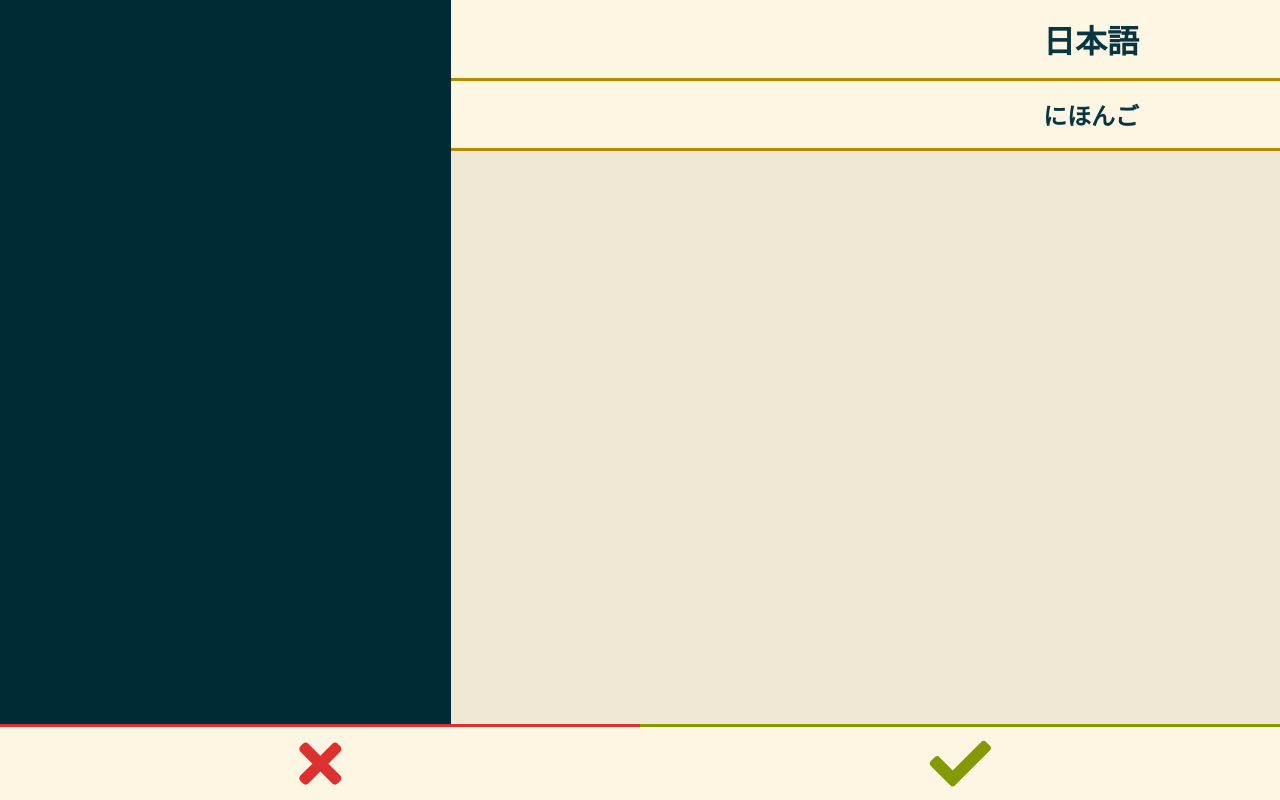
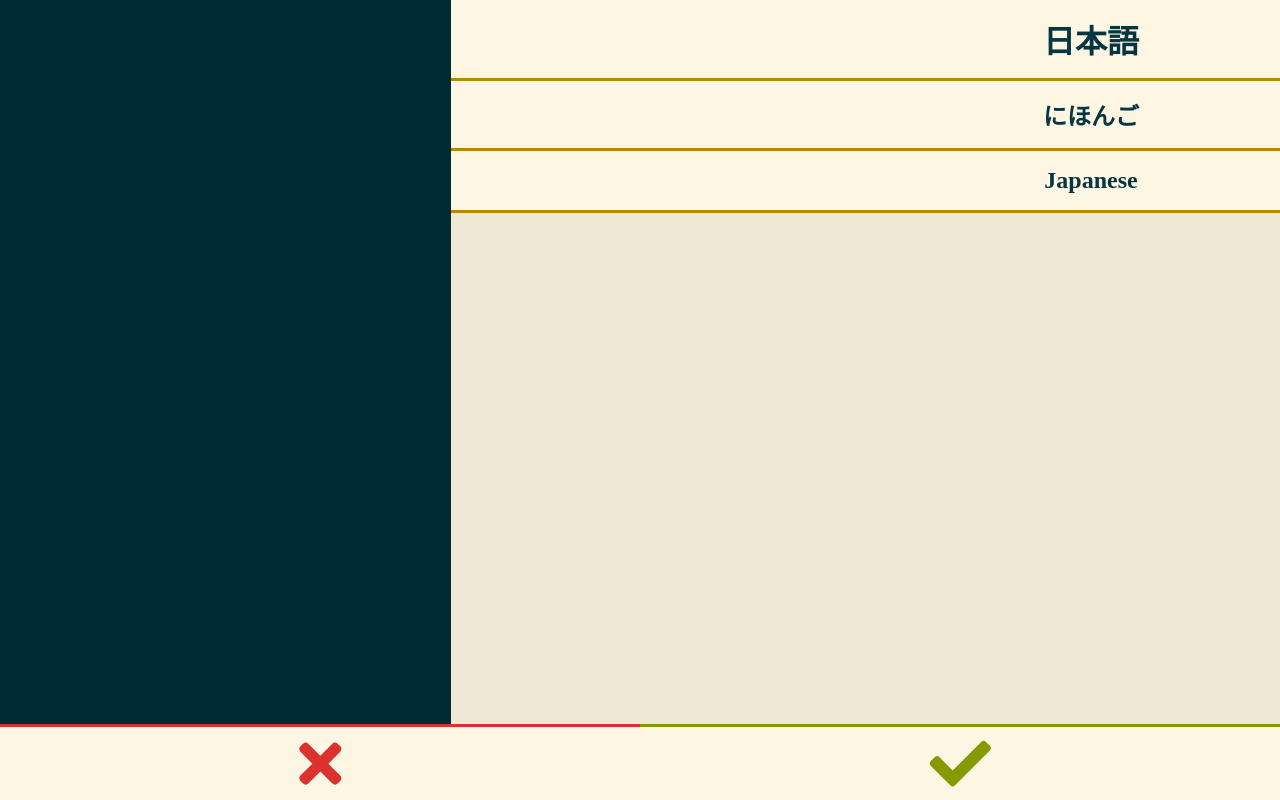
Before and after one commit to luisscholl/japanese-anki-client, an Angular app in the folder client/: page /study in a window 1280 px wide. Both pictures are taken after a click on the button 640 px from the left and 762 px from the top of the page. Built offline with nearby package versions, Linux system fonts and the light colour scheme.

Commit message:
fix: native was not visible on back of recall

```diff
--- a/client/src/app/components/japanese-native-recall/japanese-native-recall.component.html
+++ b/client/src/app/components/japanese-native-recall/japanese-native-recall.component.html
@@ -2,6 +2,7 @@
   <h1>{{_card.japanese}}</h1>
   <button *ngIf="!(pronunciationVisible || allVisible)" (click)="showPronunciation()">かな</button>
   <h2 *ngIf="pronunciationVisible || allVisible">{{_card.japanesePronunciation}}</h2>
+  <h2 *ngIf="allVisible">{{_card.native}}</h2>
   <div class="controls">
     <button *ngIf="allVisible" class="fail" (click)="fail()"><fa-icon [icon]="faTimes"></fa-icon></button>
     <button *ngIf="!allVisible" class="check" (click)="check()"><fa-icon [icon]="faArrowRight"></fa-icon></button>
```
